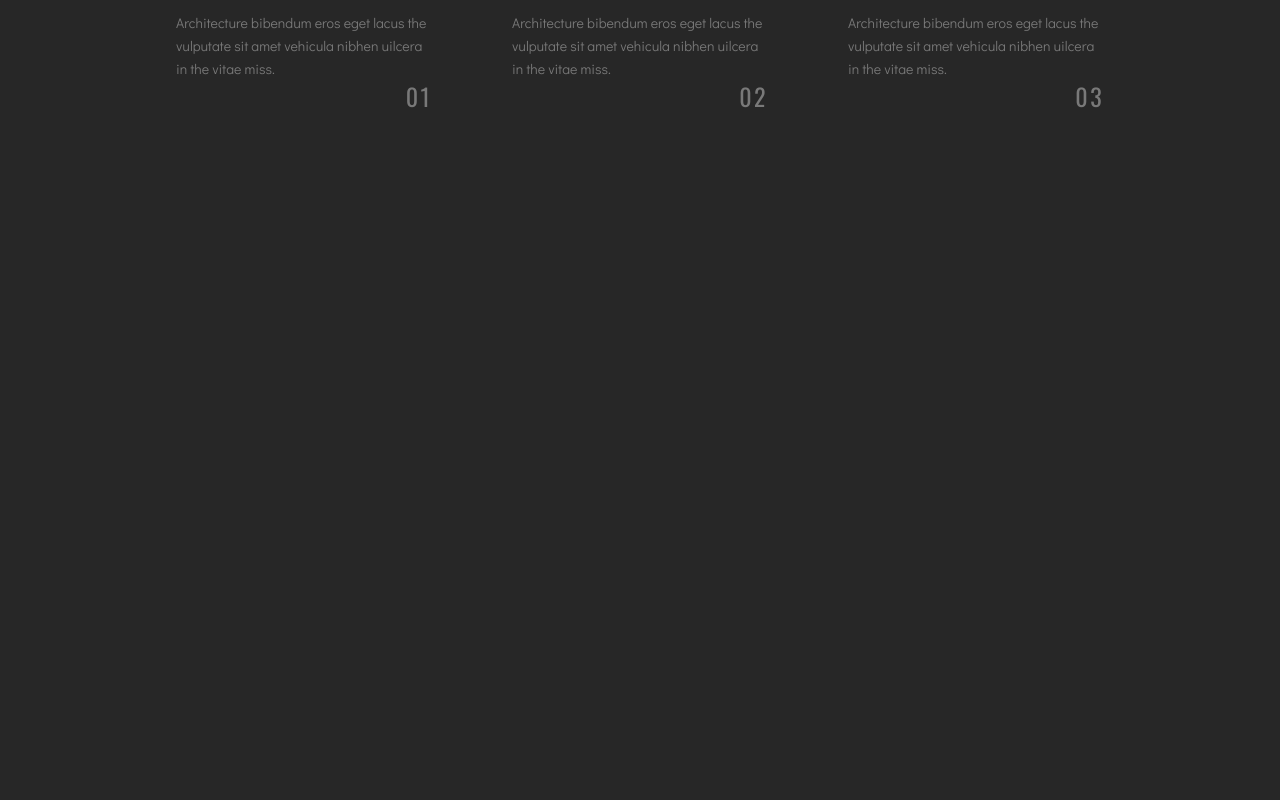
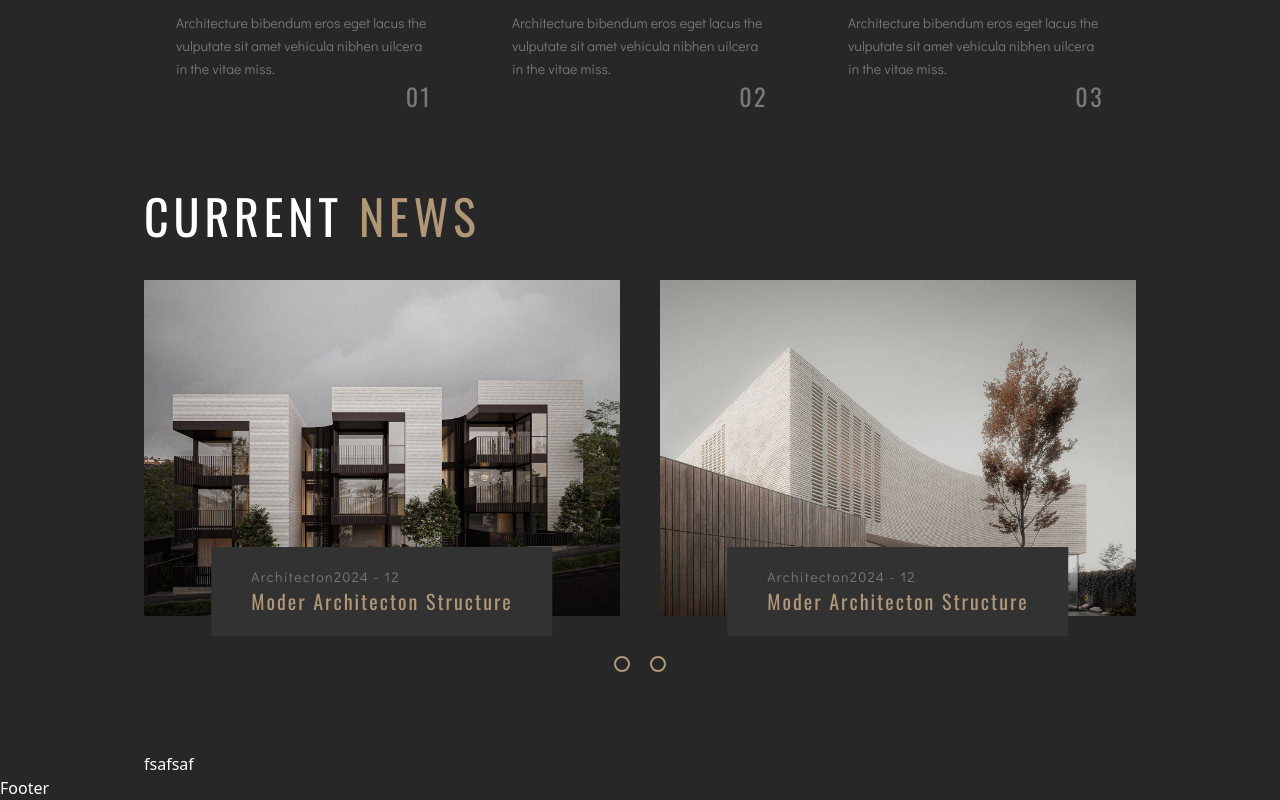
Before and after one commit to mohsen-barahuee/design-torento, a React (Create React App) app: page / in a window 1280 px wide. Shown: the part 1847-2647 px from the top of the page. Before the commit the page ends 2039 px from the top, so only its background shows below. Built offline with nearby package versions, Linux system fonts and the light colour scheme.

Commit message:
add current news add client messages add footer to make it later

```diff
--- a/src/App.js
+++ b/src/App.js
@@ -1,5 +1,6 @@
 import React, { useEffect, useState } from 'react'
 import Header from './components/modules/header/Header'
+import Footer from './components/modules/footer/Footer'
 import { useRoutes, useLocation } from 'react-router-dom'
 import routes from './route'
 
@@ -54,6 +55,7 @@ export default function App() {
       </svg>
       <Header scroll={scrollPostion} path={location} />
       {route}
+      <Footer />
     </>
   )
 }
--- /dev/null
+++ b/src/components/modules/client-messages/ClientMessages.jsx
@@ -0,0 +1,9 @@
+import React from "react";
+
+export default function ClientMessages() {
+  return (
+    <div className=" container lg:px-36">
+      <div>fsafsaf</div>
+    </div>
+  );
+}
--- /dev/null
+++ b/src/components/modules/current-news/CurrentNews.jsx
@@ -0,0 +1,107 @@
+import React, { useState } from "react";
+
+export default function CurrentNews() {
+  const newTime = new Date();
+  const [firstSliceValue, setFirstSliceValue] = useState(0);
+  const [secondSliceValue, setSecondSliceValue] = useState(2);
+
+  const currenNewsValues = [
+    {
+      id: 1,
+      src: "/images/our-project/1.jpg",
+      title: "",
+      time: newTime.getFullYear() + "-" + newTime.getMonth(),
+    },
+    {
+      id: 2,
+      src: "/images/our-project/2.jpg",
+      title: "",
+      time: newTime.getFullYear() + "-" + newTime.getMonth(),
+    },
+    {
+      id: 3,
+      src: "/images/our-project/3.jpg",
+      title: "",
+      time: newTime.getFullYear() + "-" + newTime.getMonth(),
+    },
+    {
+      id: 4,
+      src: "/images/our-project/4.jpg",
+      title: "",
+      time: newTime.getFullYear() + "-" + newTime.getMonth(),
+    },
+  ];
+
+  console.log(currenNewsValues.slice(0, 1));
+
+  return (
+    <div className="container px-5  my-20  lg:px-36">
+      <div className=" uppercase flex flex-col gap-y-3  md:flex-row gap-x-4 my-10 justify-center md:justify-start text-5xl font-Oswald tracking-widest">
+        <h4>current</h4>
+        <h4 className="text-secondary">news</h4>
+      </div>
+
+      <div className="hidden  md:flex justify-center gap-x-10">
+        {currenNewsValues.slice(0, 2).map((items, index) => {
+          return (
+            <div key={index} className="relative">
+              <div>
+                <img src={items.src} alt="" />
+              </div>
+              <div className=" absolute -bottom-5  left-1/2 -translate-x-1/2 px-10 py-5 bg-card-color   capitalize ">
+                <div className="font-Didact-Gothic text-text-color text-sm tracking-widest text-nowrap">
+                  <span>architecton</span>
+                  <span>2024 - 12</span>
+                </div>
+                <div>
+                  <span className="text-secondary font-Oswald text-xl tracking-widest text-nowrap">
+                    Moder architecton structure{" "}
+                  </span>
+                </div>
+              </div>
+            </div>
+          );
+        })}
+      </div>
+      <div className="  md:hidden justify-center ">
+        {currenNewsValues.slice(0, 1).map((items, index) => {
+          return (
+            <div key={index} className="relative">
+              <div>
+                <img className="" src={items.src} alt="" />
+              </div>
+              <div className=" absolute -bottom-5  left-1/2 -translate-x-1/2 px-10 py-5 bg-card-color   capitalize ">
+                <div className="font-Didact-Gothic text-text-color text-sm tracking-widest text-nowrap">
+                  <span>architecton</span>
+                  <span>2024 - 12</span>
+                </div>
+                <div>
+                  <span className="text-secondary font-Oswald text-xl tracking-widest text-nowrap">
+                    Moder architecton structure{" "}
+                  </span>
+                </div>
+              </div>
+            </div>
+          );
+        })}
+      </div>
+      <div className=" hidden md:flex gap-x-5 justify-center mt-10">
+        {Array(2)
+          .fill(0)
+          .map((item, index) => {
+            return (
+              <div
+                key={index}
+                onClick={() => {
+                  console.log(currenNewsValues.length);
+                }}
+                className="w-4 h-4 cursor-pointer  border-2 border-secondary rounded-full flex items-center justify-center  "
+              >
+                <div className="w-2 h-2 rounded-full bg-primary"></div>
+              </div>
+            );
+          })}
+      </div>
+    </div>
+  );
+}
--- /dev/null
+++ b/src/components/modules/footer/Footer.jsx
@@ -0,0 +1,5 @@
+import React from "react";
+
+export default function Footer() {
+  return <div className=" container">Footer</div>;
+}
--- a/src/components/modules/our-projects/OurProjects.jsx
+++ b/src/components/modules/our-projects/OurProjects.jsx
@@ -1,7 +1,7 @@
 import React from "react";
 import { Swiper, SwiperSlide } from "swiper/react";
 import { Pagination } from "swiper/modules";
-import "swiper/css/pagination";
+
 
 export default function OurProjects() {
   const ourProjects = [
@@ -14,7 +14,7 @@ export default function OurProjects() {
 
 
   return (
-    <div className=" container my-20 px-6 lg:px-44">
+    <div className=" container my-20 px-5 lg:px-44">
       <div className=" uppercase flex gap-x-4 my-10 justify-center md:justify-start text-5xl font-Oswald tracking-widest">
         <h4>our</h4>
         <h4 className="text-secondary">project</h4>
--- a/src/components/modules/our-service/OureService.jsx
+++ b/src/components/modules/our-service/OureService.jsx
@@ -2,12 +2,12 @@ import React from "react";
 
 export default function OureService() {
   return (
-    <div className="container px-10  my-20  lg:px-44">
+    <div className="container px-5  my-20  lg:px-44">
       <div className=" uppercase flex gap-x-4 my-10 justify-center md:justify-start text-5xl font-Oswald tracking-widest">
         <h4>our</h4>
         <h4 className="text-secondary">services</h4>
       </div>
-      <div className="flex flex-wrap lg:flex-nowrap gap-x-20 justify-center items-center">
+      <div className="flex px-4 md:px-0 flex-wrap lg:flex-nowrap gap-x-20 justify-center items-center">
         <div className="flex flex-col gap-y-5">
           <img src="/images/icons/icon-1.png" className="w-20" alt="" />
           <span className="font-Oswald">ARCHITECTURE</span>
--- a/src/components/pages/home/Home.jsx
+++ b/src/components/pages/home/Home.jsx
@@ -2,6 +2,8 @@ import React from "react";
 import About from "../../modules/about/About";
 import OurProjects from "../../modules/our-projects/OurProjects";
 import OureService from "../../modules/our-service/OureService";
+import CurrentNews from "../../modules/current-news/CurrentNews";
+import ClientMessages from "../../modules/client-messages/ClientMessages";
 
 export default function Home() {
   return (
@@ -9,6 +11,8 @@ export default function Home() {
       <About />
       <OurProjects />
       <OureService />
+      <CurrentNews />
+      <ClientMessages />
     </>
   );
 }
--- a/src/index.js
+++ b/src/index.js
@@ -5,6 +5,7 @@ import App from './App';
 import './index.css';
 import "swiper/css";
 import 'swiper/css/navigation';
+import "swiper/css/pagination";
 
 const root = ReactDOM.createRoot(document.getElementById('root'));
 
```
